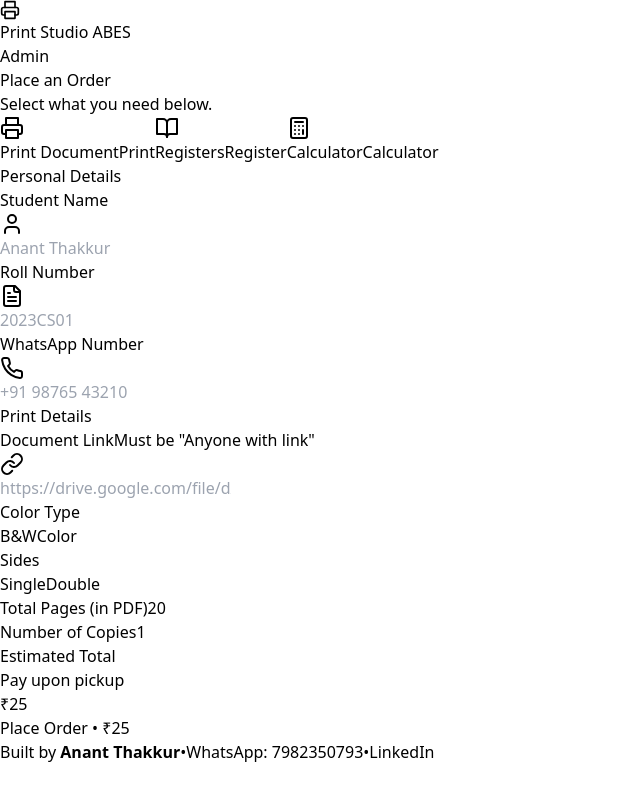
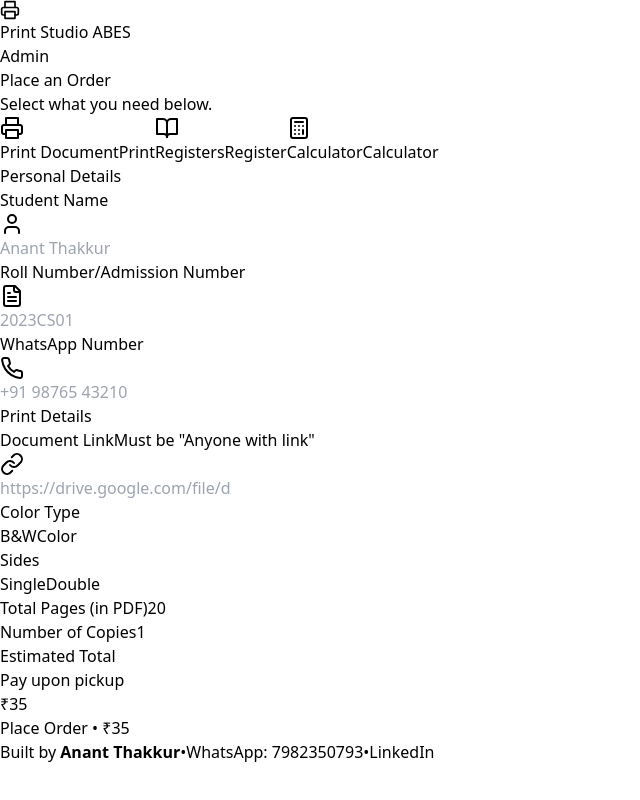
Before and after one commit to AmbitiousAnant/print-project, a React (Vite) app: page / in a window 1280 px wide. Shown: the whole page, without its empty margins (0-640 px from the left). Built offline with nearby package versions, Linux system fonts and the light colour scheme.

Commit message:
minor changes

```diff
--- a/src/OrderForm.jsx
+++ b/src/OrderForm.jsx
@@ -35,11 +35,16 @@ export default function OrderForm() {
       const p = parseInt(formData.pages) || 0;
       if (p < 20) return 0; // Invalid, handled on submit
 
-      let base = formData.print_type === 'Color' ? 50 : 25;
-      let extra = formData.print_type === 'Color' ? 3 : 1.5;
+      if (formData.print_type === 'Color') {
+        price = p * 10;
+      } else {
+        price = 25 + ((p - 20) * 1.5);
+      }
 
-      const extraPages = p - 20;
-      price = base + (extraPages * extra);
+      if (formData.sides === 'Double-Sided') {
+        price += 10;
+      }
+
       price = price * (parseInt(formData.copies) || 1);
     } else if (itemType === 'Register') {
       const base = formData.register_type.includes('Fair') ? 60 : 50;
@@ -48,7 +53,7 @@ export default function OrderForm() {
       price = 500 * (parseInt(formData.quantity) || 1);
     }
     return price;
-  }, [itemType, formData.pages, formData.print_type, formData.copies, formData.register_type, formData.quantity]);
+  }, [itemType, formData.pages, formData.print_type, formData.sides, formData.copies, formData.register_type, formData.quantity]);
 
   const handleSubmit = async (e) => {
     e.preventDefault()
@@ -182,7 +187,7 @@ export default function OrderForm() {
             </div>
 
             <div className="space-y-1.5">
-              <label className="text-sm font-medium text-zinc-300">Roll Number</label>
+              <label className="text-sm font-medium text-zinc-300">Roll Number/Admission Number</label>
               <div className="relative">
                 <div className="absolute inset-y-0 left-0 pl-3 flex items-center pointer-events-none">
                   <FileText className="h-4 w-4 text-zinc-500" />
```
